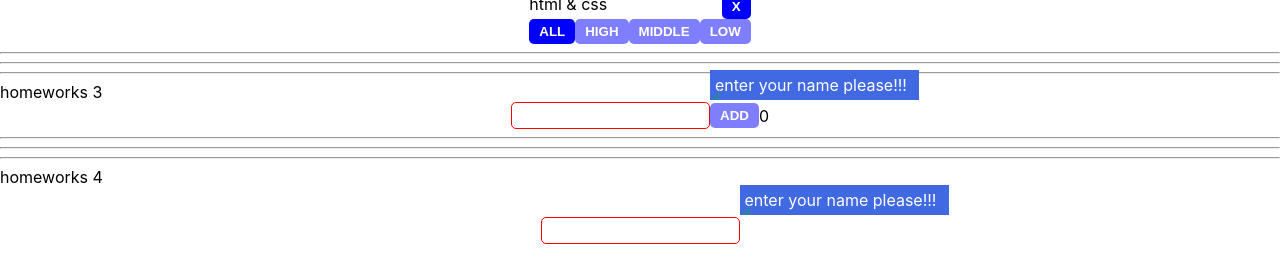
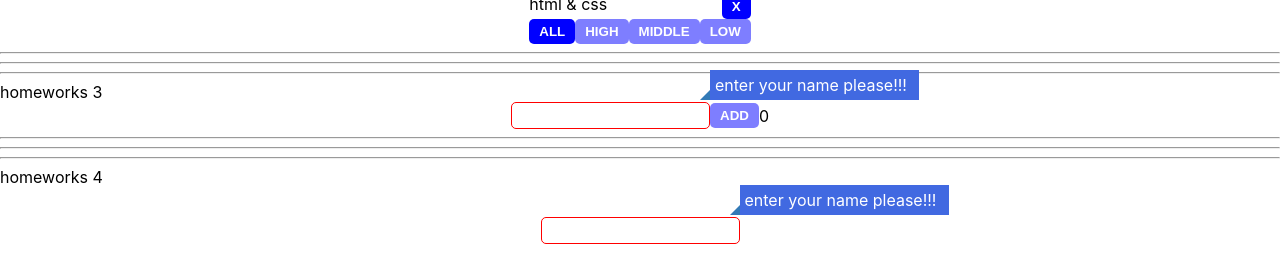
Before and after one commit to vad9ss6/home_work, a React (Create React App) app: page / in a window 1280 px wide. Shown: the part 307-572 px from the top of the page. Built offline with nearby package versions, Linux system fonts and the light colour scheme.

Commit message:
edited css style

```diff
--- a/src/p2-homeworks/h4/common/c1-SuperInputText/SuperInputText.module.css
+++ b/src/p2-homeworks/h4/common/c1-SuperInputText/SuperInputText.module.css
@@ -20,5 +20,5 @@
     margin-top: -10px;
     top: 100%;
     border-right: 10px solid #337AB7;
-    left: -10px;
+    left: -20px;
 }
```
